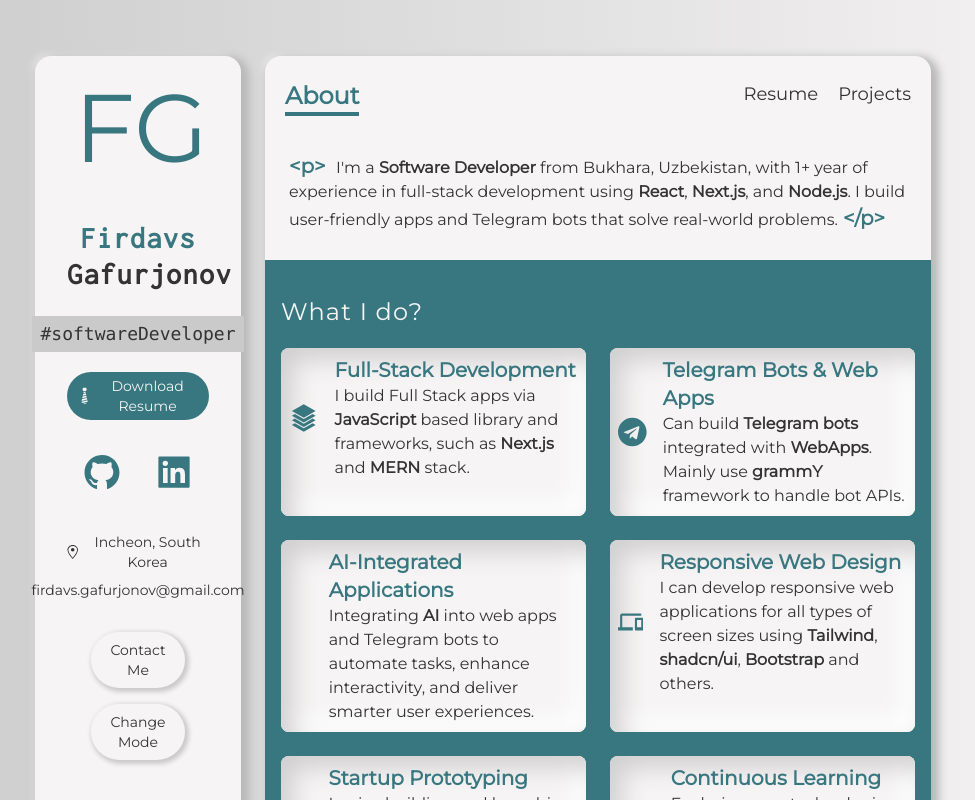
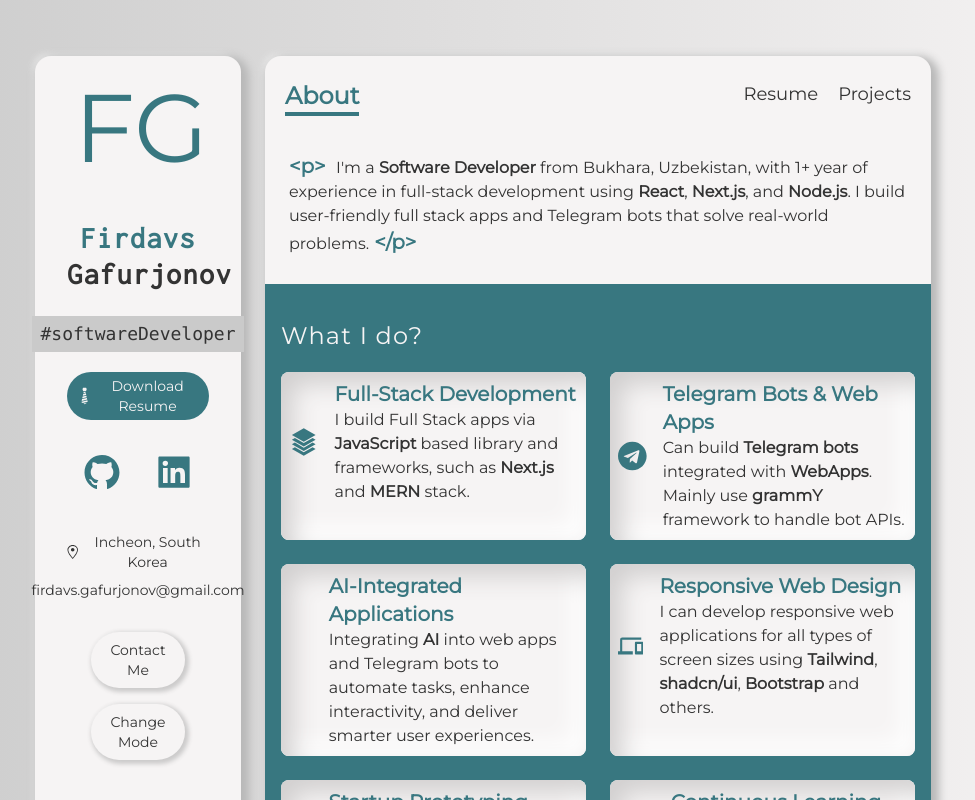
Before and after one commit to gfirik/portfolio, a Next.js app: page / in a window 1280 px wide. Shown: the top 800 px of the page, without its empty margins (157-1132 px from the left). Built offline with nearby package versions, Linux system fonts and the light colour scheme; some icons are missing.

Commit message:
fix: title objective change

```diff
--- a/pages/index.tsx
+++ b/pages/index.tsx
@@ -26,8 +26,8 @@ const About: NextPage = () => {
         </span>
         I&apos;m a <b>Software Developer</b> from Bukhara, Uzbekistan, with 1+
         year of experience in full-stack development using <b>React</b>,{" "}
-        <b>Next.js</b>, and <b>Node.js</b>. I build user-friendly apps and
-        Telegram bots that solve real-world problems.
+        <b>Next.js</b>, and <b>Node.js</b>. I build user-friendly full stack
+        apps and Telegram bots that solve real-world problems.
         <span className="text-xl font-extrabold text-ming">
           &nbsp;&lt;/p&gt;
         </span>
```
